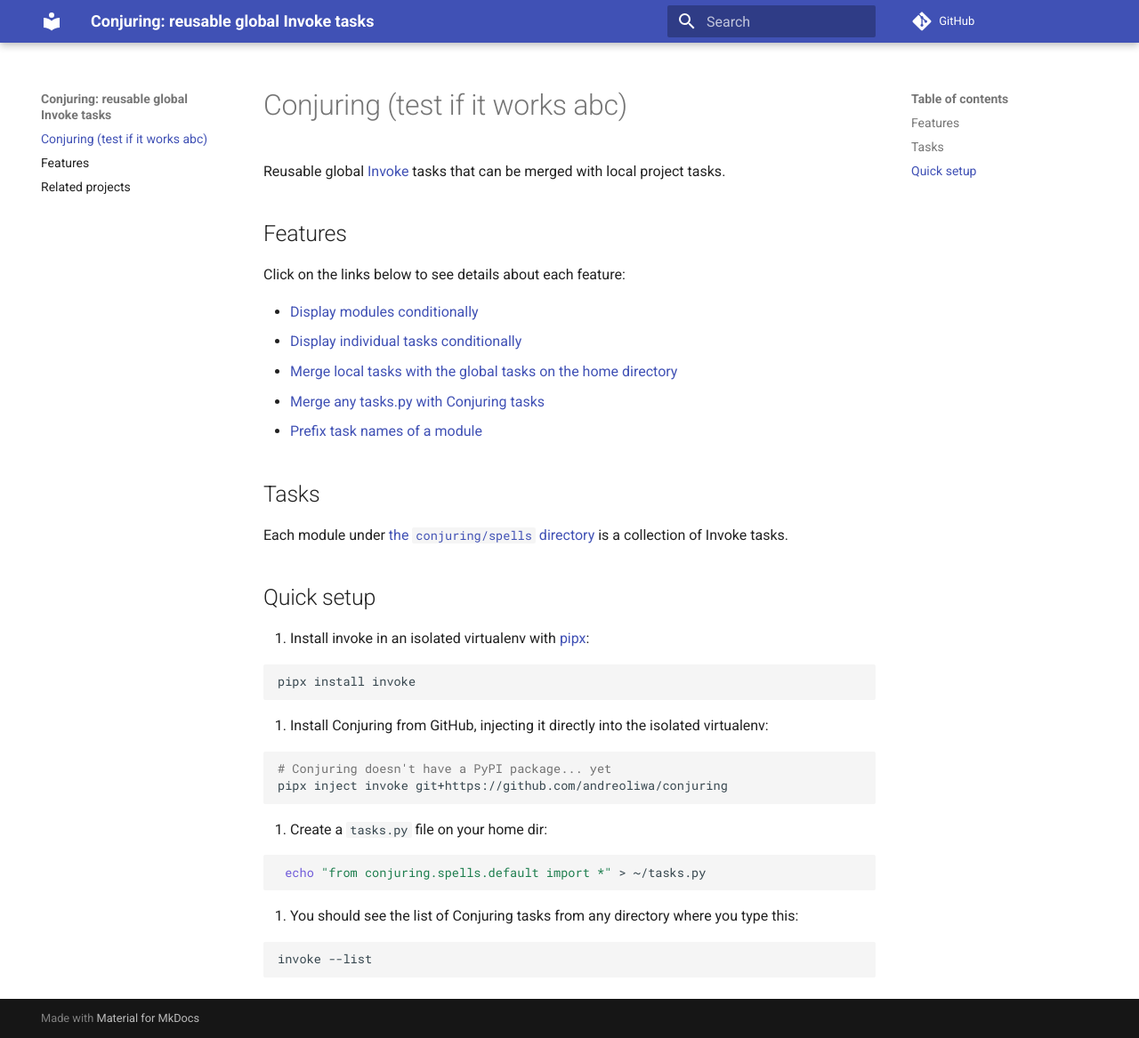
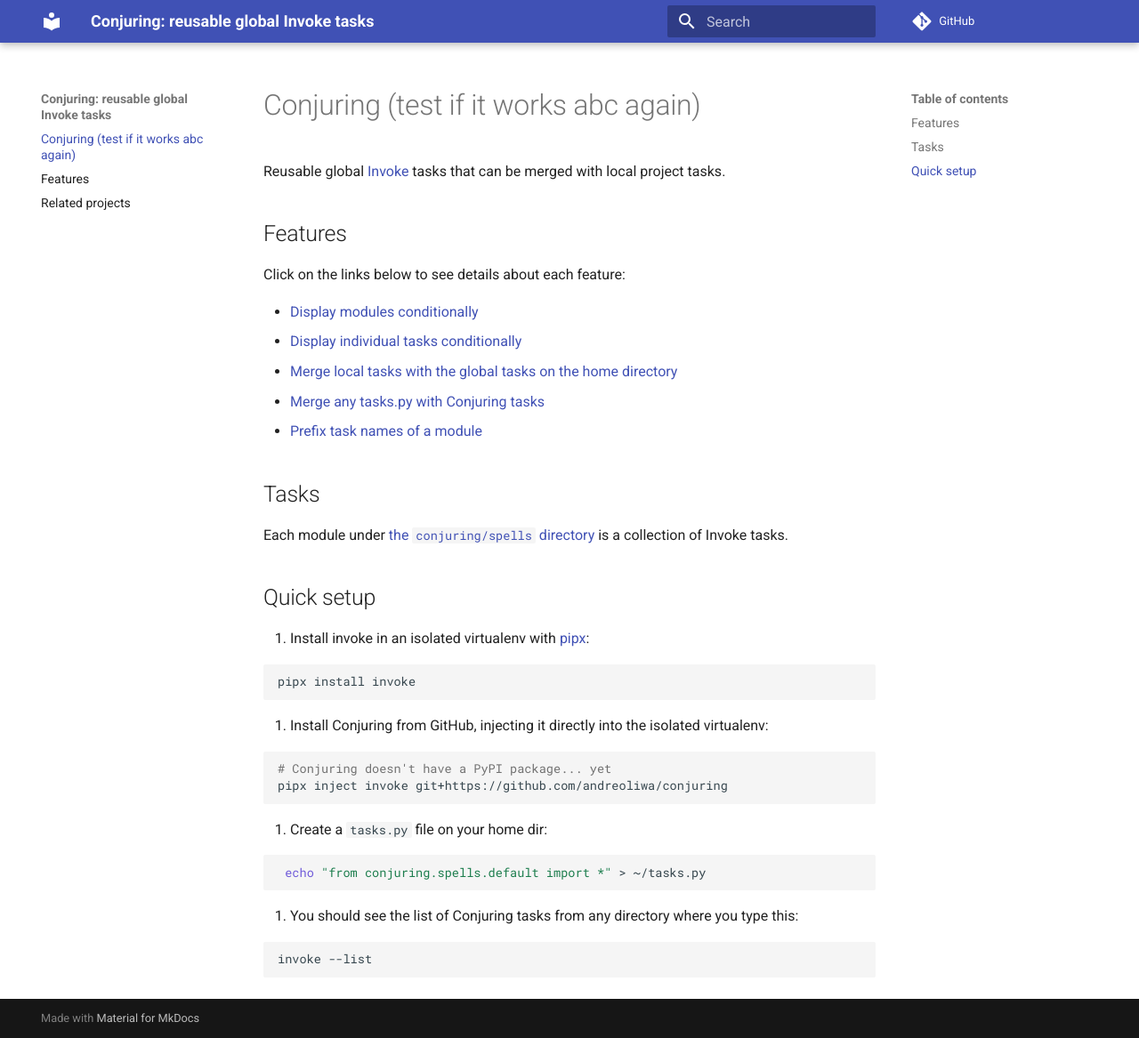
Before and after one commit to andreoliwa/conjuring, an MkDocs documentation site: the page built from docs/README.md, in a window 1280 px wide and 1167 px high. Shown: the whole window at 89% size. Built offline with MkDocs 1.6.1 and Material for MkDocs 9.7.7, drawn with Linux system fonts in a browser that asks for light colours; comment, search, counter and statistics services are not loaded.

Commit message:
chore: change text

```diff
--- a/docs/README.md
+++ b/docs/README.md
@@ -1,4 +1,4 @@
-# Conjuring (test if it works abc)
+# Conjuring (test if it works abc again)
 
 Reusable global [Invoke](https://github.com/pyinvoke/invoke) tasks that can be
 merged with local project tasks.
```
